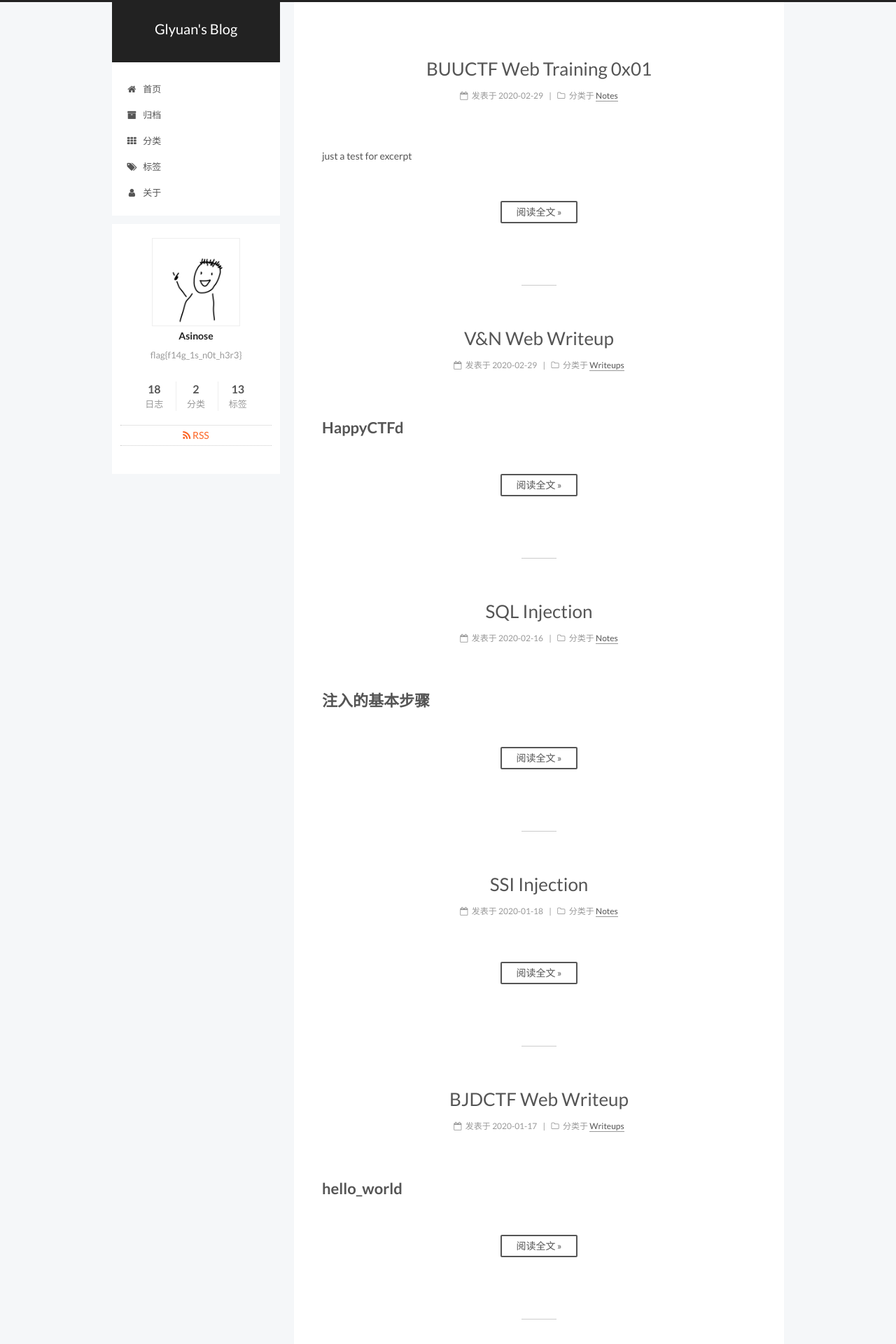
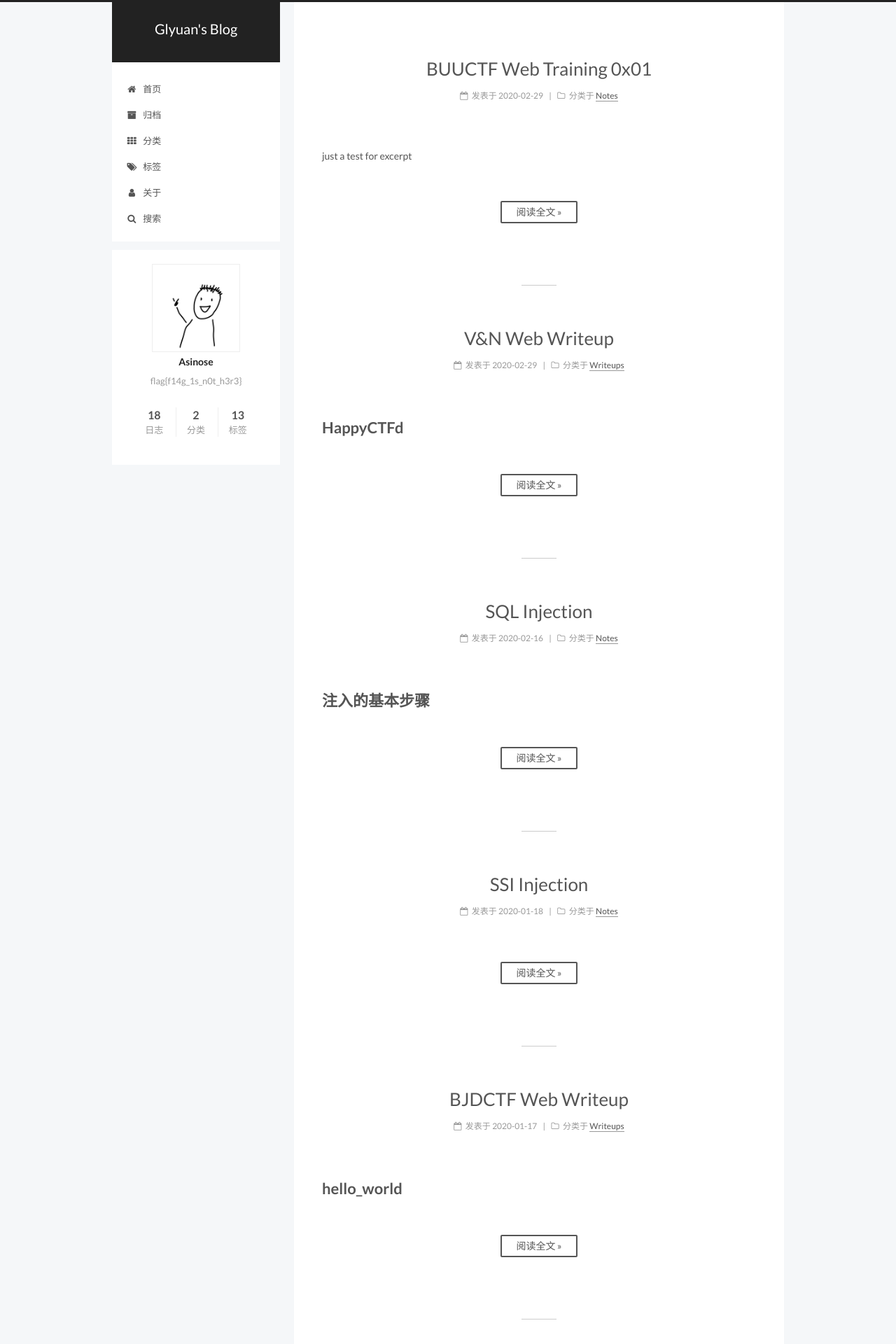
Before and after one commit to glyuan419/glyuan419.github.io, a Jekyll site: the page built from index.html, in a window 1280 px wide. Shown: the top 1920 px of the page at 70% size. Built offline with Jekyll 4.4.1, drawn with Linux system fonts in a browser that asks for light colours; the list of posts is cut into pages by our own code.

Commit message:
update config

```diff
--- a/_config.yml
+++ b/_config.yml
@@ -84,7 +84,7 @@ keywords: "Jekyll, NexT"
 # Set rss to false to disable feed link.
 # Leave rss as empty to use site's feed link.
 # Set rss to specific value if you have burned your feed already.
-rss:
+rss: false
 
 # Specify the date when the site was setup
 since: 2019
@@ -586,7 +586,7 @@ algolia_search:
 
 # Local search
 local_search:
-  enable: false
+  enable: true
   # if auto, trigger search by changing input
   # if manual, trigger search by pressing enter key or search button
   trigger: auto
```
